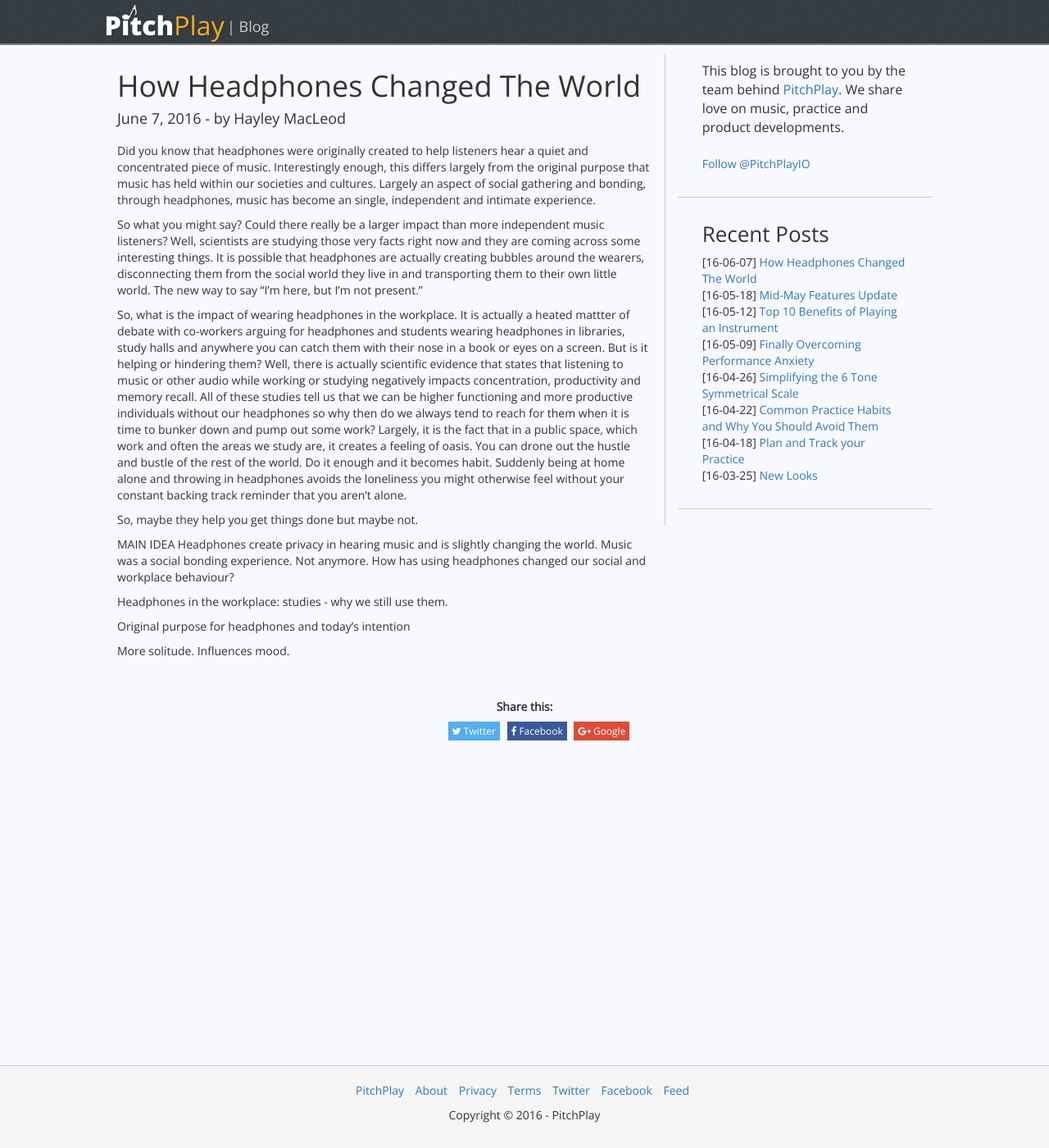
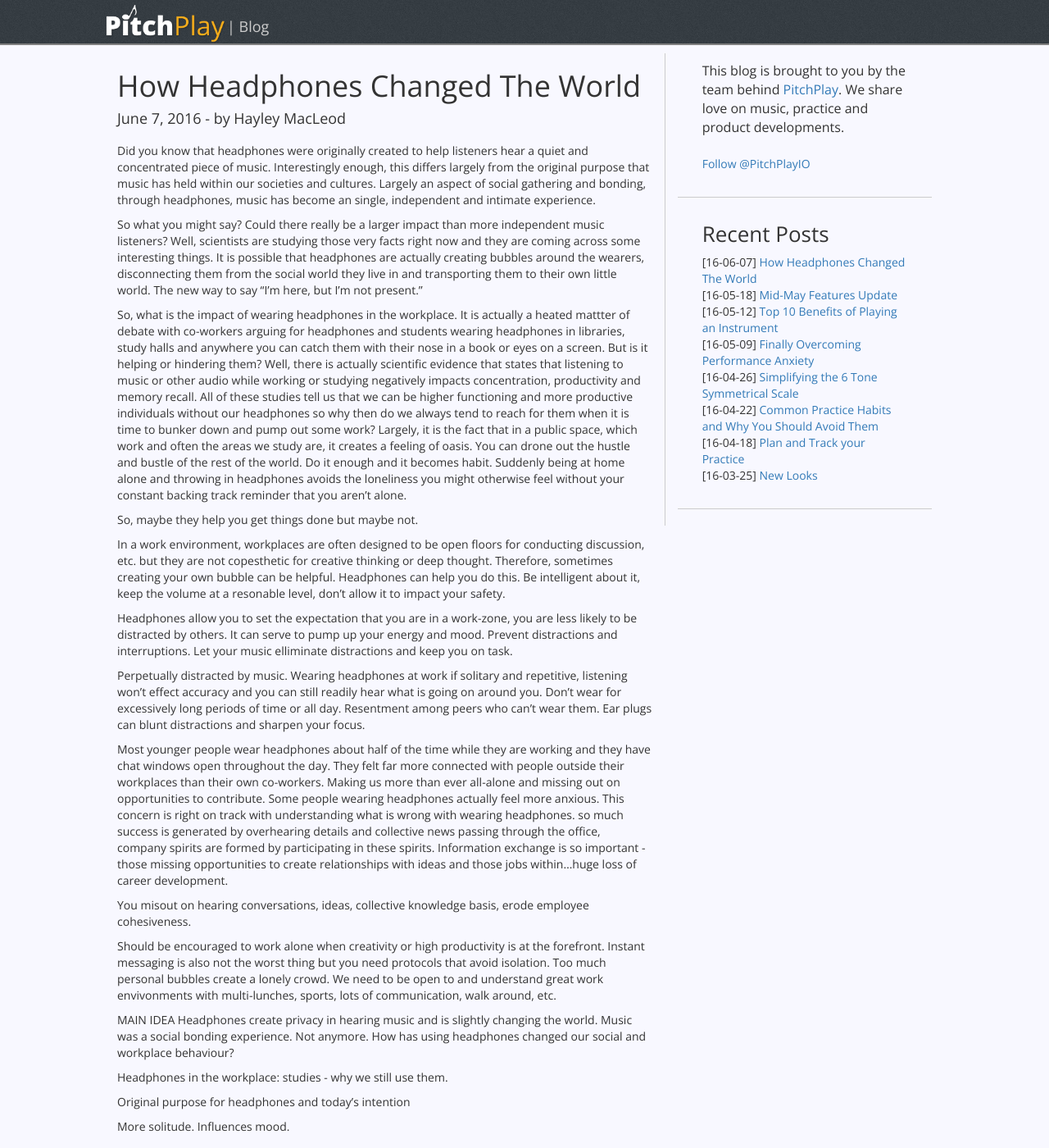
Before and after one commit to pitchplay/blog-content, a Jekyll site: the page built from _posts/2016-06-07-how-headphones-changed-the-world.md, in a window 1280 px wide and 1400 px high. Shown: the whole window at 82% size. Built offline with Jekyll 4.4.1, drawn with Linux system fonts in a browser that asks for light colours; nearby versions of some CDN libraries; a script that is not in the unit is left out; comment, search, counter and statistics services are not loaded.

Commit message:
another draft

```diff
--- a/_posts/2016-06-07-how-headphones-changed-the-world.md
+++ b/_posts/2016-06-07-how-headphones-changed-the-world.md
@@ -12,6 +12,18 @@ So, what is the impact of wearing headphones in the workplace. It is actually a
 
 So, maybe they help you get things done but maybe not.
 
+In a work environment, workplaces are often designed to be open floors for conducting discussion, etc. but they are not copesthetic for creative thinking or deep thought. Therefore, sometimes creating your own bubble can be helpful. Headphones can help you do this. Be intelligent about it, keep the volume at a resonable level, don't allow it to impact your safety.
+
+Headphones allow you to set the expectation that you are in a work-zone, you are less likely to be distracted by others. It can serve to pump up your energy and mood. Prevent distractions and interruptions. Let your music elliminate distractions and keep you on task.
+
+Perpetually distracted by music. Wearing headphones at work if solitary and repetitive, listening won't effect accuracy and you can still readily hear what is going on around you. Don't wear for excessively long periods of time or all day. Resentment among peers who can't wear them.  Ear plugs can blunt distractions and sharpen your focus.
+
+Most younger people wear headphones about half of the time while they are working and they have chat windows open throughout the day. They felt far more connected with people outside their workplaces than their own co-workers. Making us more than ever all-alone and missing out on opportunities to contribute. Some people wearing headphones actually feel more anxious. This concern is right on track with understanding what is wrong with wearing headphones. so much success is generated by overhearing details and collective news passing through the office, company spirits are formed by participating in these spirits. Information exchange is so important - those missing opportunities to create relationships with ideas and those jobs within...huge loss of career development.
+
+You misout on hearing conversations, ideas, collective knowledge basis, erode employee cohesiveness.
+
+Should be encouraged to work alone when creativity or high productivity is at the forefront. Instant messaging is also not the worst thing but you need protocols that avoid isolation. Too much personal bubbles create a lonely crowd. We need to be open to and understand great work envivonments with multi-lunches, sports, lots of communication, walk around, etc.
+
 MAIN IDEA
 Headphones create privacy in hearing music and is slightly changing the world. Music was a social bonding experience. Not anymore. How has using headphones changed our social and workplace behaviour?
 
```
